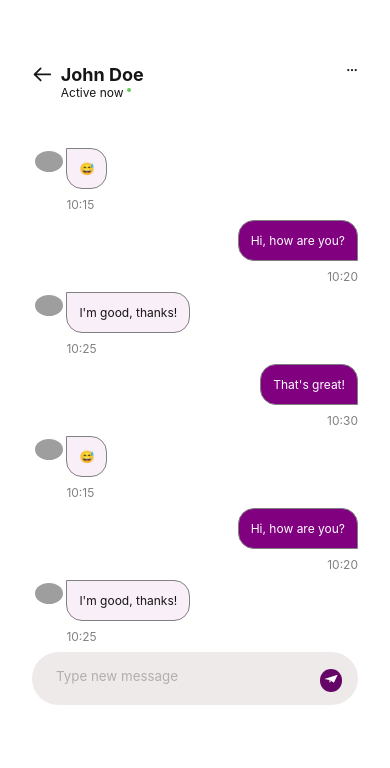
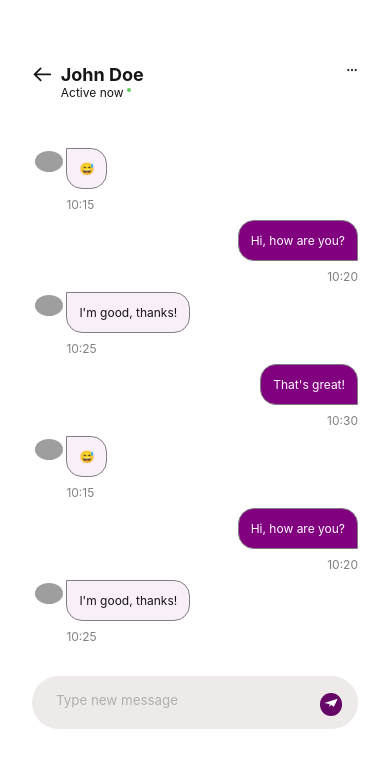
Before and after one commit to svmanjula/chat-app, a React (Create React App) app: page /chat/1 in a window 390 px wide. Shown: the top 768 px of the page. Built offline with nearby package versions, Linux system fonts and the light colour scheme; grey boxes are pictures that could not be loaded.

Commit message:
minor update

```diff
--- a/src/App.css
+++ b/src/App.css
@@ -38,8 +38,9 @@ input {
 @media screen and (max-width:800px) {
     .chatApp {
         width: 100%;
-        min-width:25vw;
+        min-width:27vw;
         height: 100vh;
         border-radius: 0;
     }
+
 }
--- a/src/components/TextInputBar/TextInputBar.css
+++ b/src/components/TextInputBar/TextInputBar.css
@@ -39,4 +39,5 @@ textarea::placeholder{
 .text-input-container{
     position: relative;
     min-height: 3rem;
+    padding-top: 1.5rem;
 }
--- a/src/components/TextInputBar/TextInputBar.jsx
+++ b/src/components/TextInputBar/TextInputBar.jsx
@@ -35,7 +35,7 @@ const TextInputBar = ({ person, messages, setMessages }) => {
           };
         };
         setMessages((prevMessages) => [...prevMessages, newMessageReply()]);
-      }, [2000]);
+      }, [1000]);
 
       setMessages([...newArray]);
       setInputText("");
```
